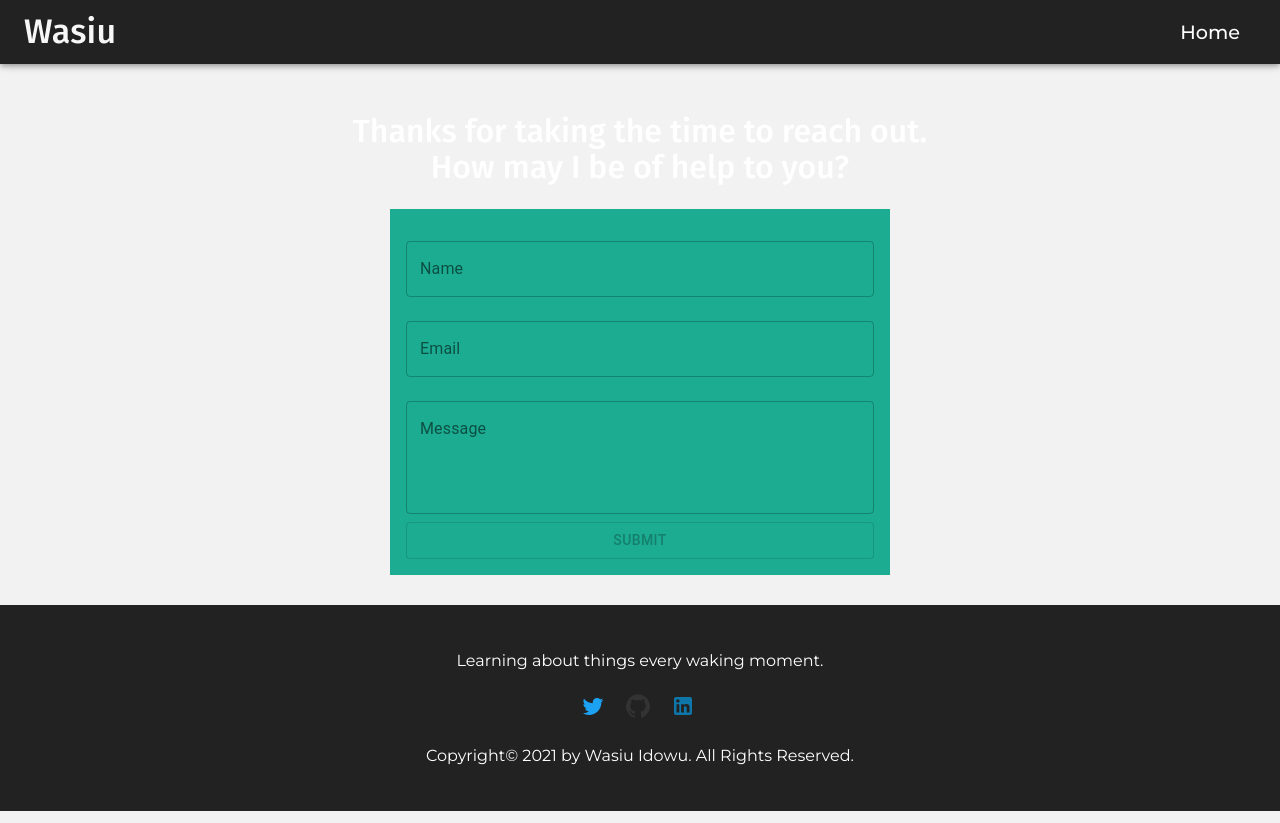
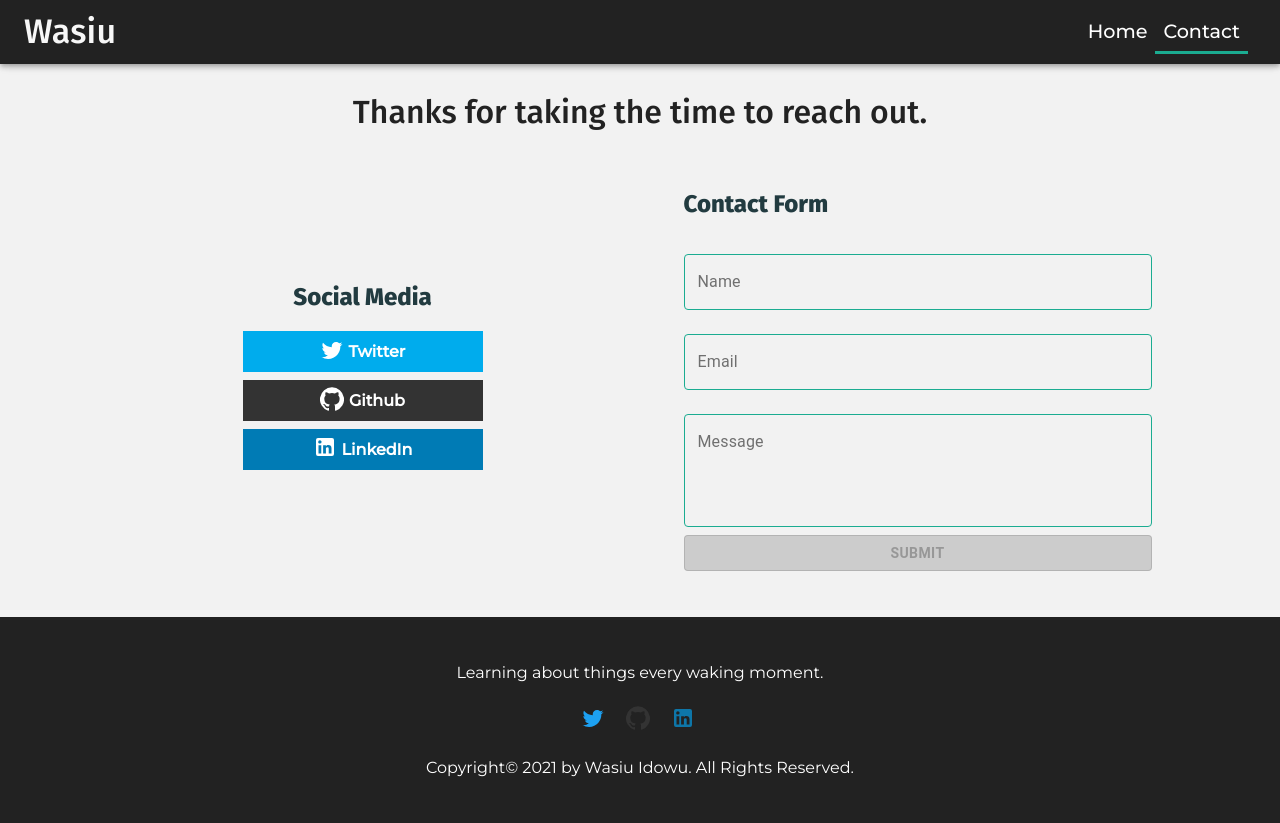
Before and after one commit to Hoxtygen/hoxtygen-portfolio, a React (Create React App) app: page /contact in a window 1280 px wide. Built offline with nearby package versions, Linux system fonts and the light colour scheme.

Commit message:
feat: integrate email API
Integrated the API needed to send emails. Also, refactored the contact
form and added a ScrollToTop function component so that when a new page
is navigated to it's always at the top of the page.

```diff
--- a/package.json
+++ b/package.json
@@ -5,6 +5,7 @@
   "dependencies": {
     "@material-ui/core": "^4.11.3",
     "@material-ui/icons": "^4.11.2",
+    "@material-ui/lab": "^4.0.0-alpha.57",
     "@testing-library/jest-dom": "^5.11.9",
     "@testing-library/react": "^11.2.5",
     "@testing-library/user-event": "^12.7.1",
--- a/src/App.js
+++ b/src/App.js
@@ -2,14 +2,15 @@ import "./App.scss";
 import Index from "./container/Index";
 import Contact from "./container/Contact";
 import { BrowserRouter as Router, Route, Switch } from "react-router-dom";
+import ScrollToTop from "./components/ScrollToTop";
 
 function App() {
   return (
     <Router>
+      <ScrollToTop />
       <div className="App">
         <Route exact path="/" component={Index} />
         <Route exact path="/contact" component={Contact} />
-
       </div>
     </Router>
   );
--- a/src/assets/sass/_port.scss
+++ b/src/assets/sass/_port.scss
@@ -189,26 +189,67 @@ section {
   }
 }
 
-.project-url  {
+.project-url {
   color: #fff;
   border: 1px solid green;
-  padding: .5rem 1rem;
+  padding: 0.5rem 1rem;
   background: #1bac91;
   font-weight: 500;
   text-transform: uppercase;
-  font-size: .7rem;
+  font-size: 0.7rem;
 }
 .contact-form {
   max-width: 500px;
   margin: 0 auto;
   padding: 1rem;
-  background: #1bac91;
+  // background: #1bac91;
 }
 
 .contact-title {
   font-size: 2rem;
   text-transform: none;
   font-weight: normal;
+  color: #222;
+}
+
+.social-contact {
+  display: flex;
+  flex-direction: column;
+  align-items: center;
+  justify-content: center;
+  height: 100%;
+  padding: 2rem;
+
+  a {
+    display: flex;
+    align-items: center;
+    justify-content: center;
+    background-color: rgb(98, 192, 22);
+    width: 15rem;
+    margin-bottom: 0.5rem;
+    text-align: center;
+    padding: 0.4rem;
+    font-weight: 600;
+  }
+
+   a span {
+    margin-right: 5px;
+  }
+
+  a.linkedin {
+    background-color: #007bb5;
+    color: #fff;
+  }
+
+  a.twitter {
+    background-color: #00aced;
+    color: #fff;
+  }
+
+  a.github {
+    background-color: #333;
+    color: #fff;
+  }
 }
 
 footer {
@@ -243,3 +284,27 @@ footer {
   border-bottom: 3px solid #1bac91;
   color: yellow;
 }
+
+@media (min-width: 576px) {
+  .container {
+    max-width: 540px;
+  }
+}
+
+@media (min-width: 768px) {
+  .container {
+    max-width: 720px;
+  }
+}
+
+@media (min-width: 992px) {
+  .container {
+    max-width: 960px;
+  }
+}
+
+@media (min-width: 1200px) {
+  .container {
+    max-width: 1140px;
+  }
+}
--- a/src/components/ContactForm.js
+++ b/src/components/ContactForm.js
@@ -2,8 +2,10 @@ import React from "react";
 import { Button, Grid, TextField } from "@material-ui/core";
 import * as Yup from "yup";
 import { useFormik } from "formik";
+import { makeStyles } from "@material-ui/core/styles";
 
-const ContactForm = ({handleSubmit}) => {
+const ContactForm = ({ handleSubmit }) => {
+  const classes = useStyles();
   const formik = useFormik({
     initialValues: {
       name: "",
@@ -18,26 +20,17 @@ const ContactForm = ({handleSubmit}) => {
       message: Yup.string().trim().required("Please enter a message to send"),
     }),
     onSubmit: (values) => {
-      // console.log(values);
       handleSubmit(values);
+      formik.resetForm();
     },
   });
   return (
-    <section>
-      <div className="container">
-        <Grid container>
-          <Grid item lg={12} sm={12} xs={12}>
-            <img src="" alt="" />
-            <h2 className="contact-title">
-              Thanks for taking the time to reach out. <br/> How may I be of help to you?
-            </h2>
-          </Grid>
-          <Grid item lg={12} sm={12} xs={12}>
-            <form
-              action=""
-              className="contact-form"
-              onSubmit={formik.handleSubmit}
-            >
+    <div className= {classes.root}>
+
+    <form action="" className="contact-form" onSubmit={formik.handleSubmit}>
+    <div className="contact-subtitle">
+        <h2>Contact Form</h2>
+      </div>
       <TextField
         id="name"
         name="name"
@@ -91,15 +84,53 @@ const ContactForm = ({handleSubmit}) => {
         type="submit"
         variant="outlined"
         fullWidth
+        className = {classes.btn}
       >
         Submit
       </Button>
     </form>
-          </Grid>
-        </Grid>
     </div>
-    </section>
   );
 };
 
 export default ContactForm;
+
+const useStyles = makeStyles((theme) => ({
+  root: {
+    width: "100%",
+    "& > * + *": {
+      marginTop: theme.spacing(2),
+    },
+    "& label.Mui-focused": {
+      color: "#222",
+    },
+    "& .MuiInput-underline:after": {
+      borderBottomColor: "#222",
+    },
+    "& .MuiOutlinedInput-root": {
+      "& fieldset": {
+        borderColor: "#1bac91",
+      },
+      "&:hover fieldset": {
+        borderColor: "#222",
+      },
+      "&.Mui-focused fieldset": {
+        borderColor: "#222",
+      },
+    },
+  },
+  btn: {
+    background: "#1bac91",
+    fontWeight: "600",
+    color: "#fff",
+
+    "&:disabled": {
+      background: "#ccc",
+    },
+    "&:hover": {
+      background: "#222",
+      color: "#1bac91"
+    }
+
+  }
+}));
--- a/src/components/Header.js
+++ b/src/components/Header.js
@@ -11,7 +11,7 @@ const Header = () => {
           <Typography variant="h4" className = {classes.typo}>Wasiu</Typography>
           <nav>
             <NavLink exact activeClassName = "nav-active" className = "nav-link" to="/">Home</NavLink>
-            {/* <NavLink activeClassName = "nav-active" className = "nav-link" to="/contact">Contact</NavLink> */}
+            <NavLink activeClassName = "nav-active" className = "nav-link" to="/contact">Contact</NavLink>
           </nav>
         </Toolbar>
       </AppBar>
--- a/src/components/Intro.js
+++ b/src/components/Intro.js
@@ -21,9 +21,8 @@ const Intro = () => {
                 development, I make a meal of crime fiction. As an undergrad, I
                 was knee-deep into Robin Cook, accidentally bumped into Jefferey
                 Deaver after varsity (The Devils Teardrop still my favorite),
-                and haven't looked back. Can someone please tell Sir Arthur
-                Conan Doyle he can write from the grave, the Sherlock Holmes
-                series needs to continue.
+                and haven't looked back. How I wish  Sir Arthur
+                Conan Doyle can write from the grave.
               </p>
             </div>
           </Grid>
--- /dev/null
+++ b/src/components/ScrollToTop.js
@@ -0,0 +1,12 @@
+import React, { useEffect } from "react";
+import { useLocation } from "react-router-dom";
+
+export default function ScrollToTop() {
+  const { pathname } = useLocation();
+
+  useEffect(() => {
+    window.scrollTo(0, 0);
+  }, [pathname]);
+
+  return null;
+}
--- /dev/null
+++ b/src/components/SocialContact.js
@@ -0,0 +1,36 @@
+import React from "react";
+import TwitterIcon from "@material-ui/icons/Twitter";
+import GitHubIcon from "@material-ui/icons/GitHub";
+import LinkedInIcon from "@material-ui/icons/LinkedIn";
+
+const SocialContact = () => {
+  return (
+    <div className="social-contact">
+      <div className="contact-subtitle">
+        <h2>Social Media</h2>
+      </div>
+      <div className="social-item">
+        <a className="twitter" href="https://twitter.com/Hoxtygen">
+          <span>
+            <TwitterIcon />
+          </span>
+          Twitter
+        </a>
+        <a className="github" href="https://github.com/Hoxtygen">
+          <span>
+            <GitHubIcon />
+          </span>
+          Github
+        </a>
+        <a className="linkedin" href="https://www.linkedin.com/in/wasiu-idowu/">
+          <span>
+            <LinkedInIcon />
+          </span>
+          LinkedIn
+        </a>
+      </div>
+    </div>
+  );
+};
+
+export default SocialContact;
--- a/src/container/Contact.js
+++ b/src/container/Contact.js
@@ -3,22 +3,42 @@ import ContactForm from "../components/ContactForm";
 import Footer from "../components/Footer";
 import Header from "../components/Header";
 import axios from "axios";
+import { Grid, Typography } from "@material-ui/core";
+import SocialContact from "../components/SocialContact";
+import MuiAlert from "@material-ui/lab/Alert";
+import Snackbar from "@material-ui/core/Snackbar";
+import { makeStyles } from "@material-ui/core/styles";
 
 const Contact = () => {
+  const classes = useStyles();
+  const [open, setOpen] = useState(false);
+  const [errorOpen, setErrorOpen] = useState(false);
   const [response, setResponse] = useState("");
   const [error, setError] = useState(null);
+
+  const handleClose = (event, reason) => {
+    if (reason === "clickaway") {
+      return;
+    }
+
+    setOpen(false);
+    setErrorOpen(false);
+  };
   const handleSubmit = (values) => {
     axios
       .post("https://hoxtygen-portfolio-server.herokuapp.com/api/form", values)
       .then((result) => {
         console.log(result.data);
         setResponse(result.data.message);
+        setOpen(true);
       })
       .catch((err) => {
         if (err.response) {
           setError(err.response.data.message);
+          setErrorOpen(true);
         } else {
           setError(err.message);
+          setErrorOpen(true);
         }
       });
   };
@@ -26,11 +46,70 @@ const Contact = () => {
     <>
       <Header />
       <main>
-        <ContactForm handleSubmit={handleSubmit} />
+        <section id="contact">
+          <div className="container">
+            <Grid container>
+              <Grid item lg={12} md = {12} sm = {12} xs = {12}>
+                <h2 className="contact-title">
+                  Thanks for taking the time to reach out.
+                </h2>
+              </Grid>
+              <Grid item lg={6} md = {6} xs={12}>
+                <SocialContact />
+              </Grid>
+              <Grid item lg={6} md = {6} xs={12}>
+                <ContactForm
+                  handleSubmit={handleSubmit}
+                  error={error}
+                  response={response}
+                />
+              </Grid>
+            </Grid>
+          </div>
+        </section>
       </main>
+      {response ? (
+        <Snackbar
+          anchorOrigin={{
+            vertical: "top",
+            horizontal: "center",
+          }}
+          open={open}
+          autoHideDuration={6000}
+        >
+          <Alert onClose={handleClose} severity="success">
+            <Typography className={classes.Alert}>{`${response}`}</Typography>
+          </Alert>
+        </Snackbar>
+      ) : null}
+
+      {error ? (
+        <Snackbar
+          anchorOrigin={{
+            vertical: "top",
+            horizontal: "center",
+          }}
+          open={errorOpen}
+          autoHideDuration={6000}
+        >
+          <Alert onClose={handleClose} severity="error">
+            <Typography className={classes.Alert}>{`${error}`}</Typography>
+          </Alert>
+        </Snackbar>
+      ) : null}
       <Footer />
     </>
   );
 };
 
 export default Contact;
+
+const Alert = (props) => {
+  return <MuiAlert elevation={6} variant="filled" {...props} />;
+};
+
+const useStyles = makeStyles(() => ({
+  Alert: {
+    color: "white",
+  },
+}));
```
Also changed, not shown: src/components/Toast.js (added, +32 -0 lines), 2 other files (tests, documents, lock files or other folders). Lines whose indentation alone changed are shown as unchanged.
